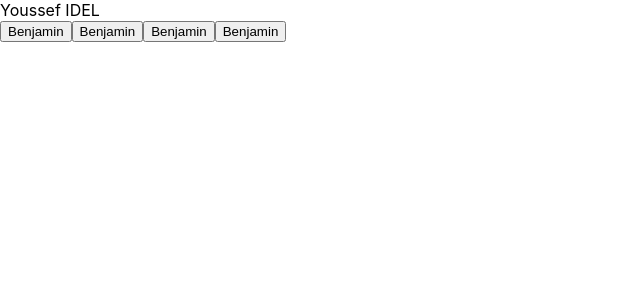
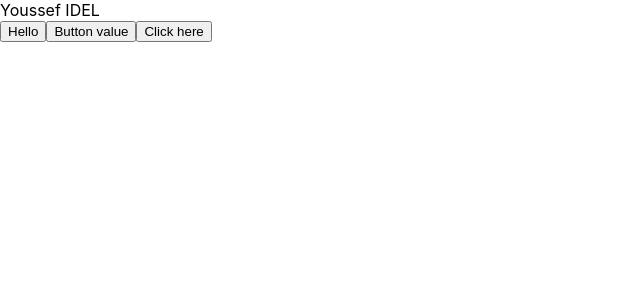
Before and after one commit to YoussefIdelhadj/fioulmarket-react, a React (Create React App) app: page / in a window 1280 px wide. Shown: the top 300 px of the page, without its empty margins (0-640 px from the left). Built offline with nearby package versions, Linux system fonts and the light colour scheme.

Commit message:
Update component button

```diff
--- a/src/App/App.js
+++ b/src/App/App.js
@@ -6,10 +6,9 @@ function App() {
     <div className="App">
       Youssef IDEL <br/>
 
-      <Button/>
-      <Button/>
-      <Button/>
-      <Button/>
+      <Button text="Hello"/>
+      <Button text="Button value"/>
+      <Button text="Click here"/>
     </div>
   );
 }
--- a/src/App/components/Button/Button.js
+++ b/src/App/components/Button/Button.js
@@ -2,7 +2,7 @@ import React from "react";
 
 // content of component
 function Button(props){
-    return <button>Benjamin</button>;
+    return <button>{props.text}</button>;
 }
 
 // exportation
```
